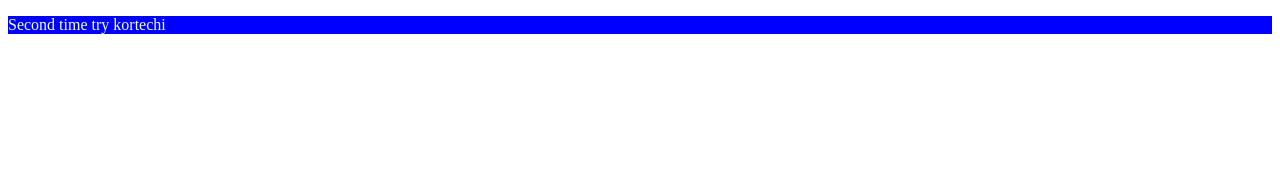
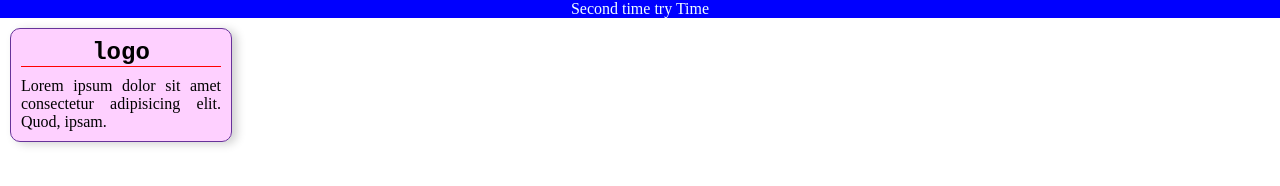
Before and after one commit to SojibAhmed114/Second-Time, a plain HTML site: page index.html in a window 1280 px wide. Drawn offline with Linux system fonts and the light colour scheme.

Commit message:
new second edit

```diff
--- a/index.css
+++ b/index.css
@@ -1,4 +1,28 @@
-p{
+*{
+    margin: 0;
+    padding: 0;
+}
+.first{
     color: azure;
     background-color: blue;
+    text-align: center;
 }
+.box{
+    width: 200px;
+    height: auto;
+    background-color: rgba(247, 11, 255, 0.192);
+    border: 1px solid rebeccapurple;
+    padding: 10px;
+    margin: 10px;
+    border-radius: 10px;
+    box-shadow: 5px 2px 10px rgba(0, 0, 0, 0.185) ;
+}
+.head{
+    text-align: center;
+    font-family: 'Courier New', Courier, monospace;
+    border-bottom: 1px solid red;
+}
+.text{
+    padding-top: 10px;
+    text-align: justify;
+}
--- a/index.html
+++ b/index.html
@@ -7,6 +7,10 @@
     <link rel="stylesheet" href="index.css">
 </head>
 <body>
-    <p> Second time try kortechi</p>
+    <p class="first"> Second time try Time</p>
+    <div class="box">
+        <H2 class="head">logo</H2>
+        <p class="text">Lorem ipsum dolor sit amet consectetur adipisicing elit. Quod, ipsam.</p>
+    </div>
 </body>
 </html>
```
